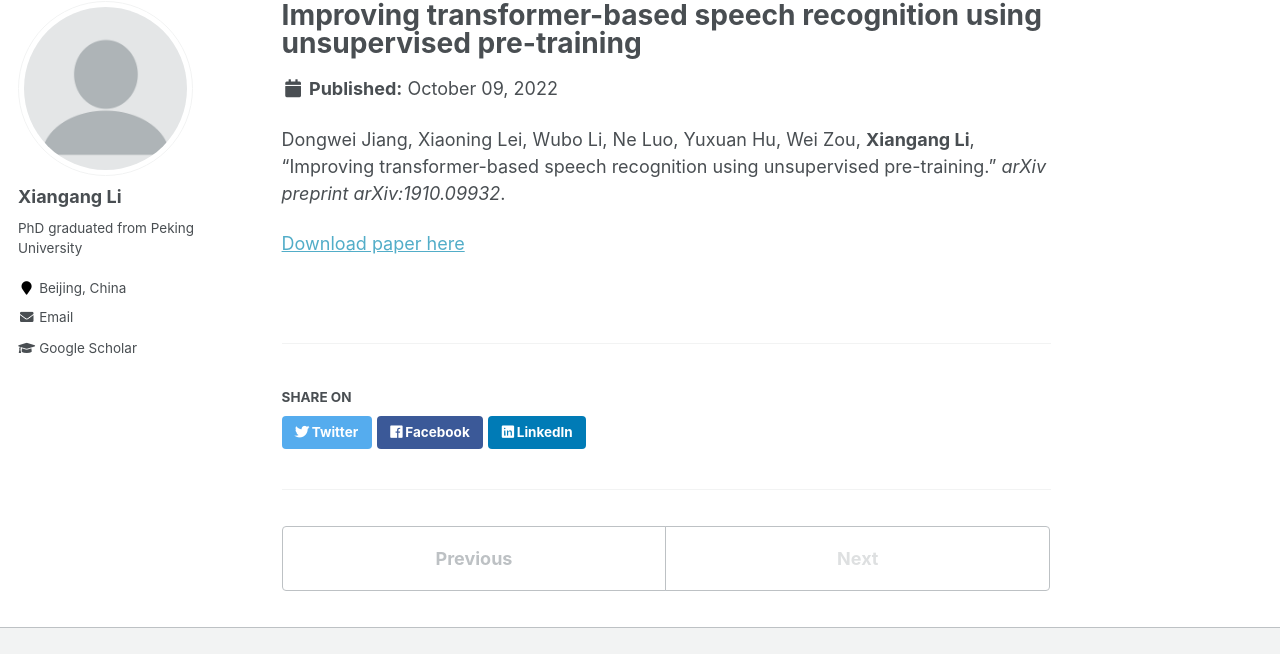
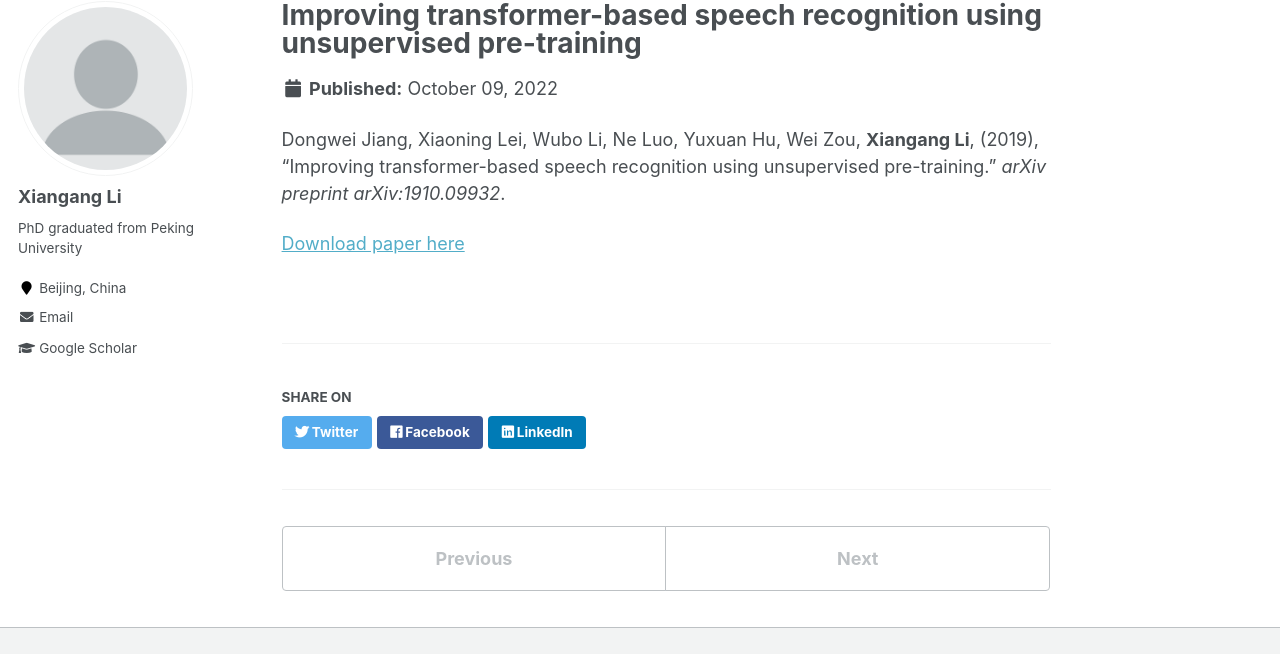
Before and after one commit to xiangangli/xiangangli.github.io, a Jekyll site: the page built from _publications/2019.mpc.md, in a window 1280 px wide. Shown: the part 117-771 px from the top of the page. Built offline with Jekyll 4.4.1, drawn with Linux system fonts in a browser that asks for light colours.

Commit message:
update pub

```diff
--- a/_publications/mpc.md
+++ b/_publications/2019.mpc.md
@@ -4,6 +4,6 @@ permalink: /publication/paper-5
 excerpt: 'Dongwei Jiang, Xiaoning Lei, Wubo Li, Ne Luo, Yuxuan Hu, Wei Zou, <strong>Xiangang Li</strong>, &quot;Improving transformer-based speech recognition using unsupervised pre-training.&quot; <i>arXiv preprint arXiv:1910.09932</i>.'
 paperurl: 'https://arxiv.org/pdf/1910.09932.pdf'
 ---
-Dongwei Jiang, Xiaoning Lei, Wubo Li, Ne Luo, Yuxuan Hu, Wei Zou, <strong>Xiangang Li</strong>, "Improving transformer-based speech recognition using unsupervised pre-training." <i>arXiv preprint arXiv:1910.09932</i>.
+Dongwei Jiang, Xiaoning Lei, Wubo Li, Ne Luo, Yuxuan Hu, Wei Zou, <strong>Xiangang Li</strong>, (2019), "Improving transformer-based speech recognition using unsupervised pre-training." <i>arXiv preprint arXiv:1910.09932</i>.
 
 [Download paper here](https://arxiv.org/pdf/1910.09932.pdf)
```
Also changed, not shown: _publications/2017.deep_speaker.md (renamed from _publications/deep-speaker.md, +1 -1 lines), _publications/2021.gigaspeech.md (added, +9 -0 lines), _publications/gigaspeech.md (deleted, +0 -9 lines), _publications/2015.deep_lstm.md (renamed from _publications/deeplstm.md), _publications/2016.deep_speech.md (renamed from _publications/deep-speech.md).
